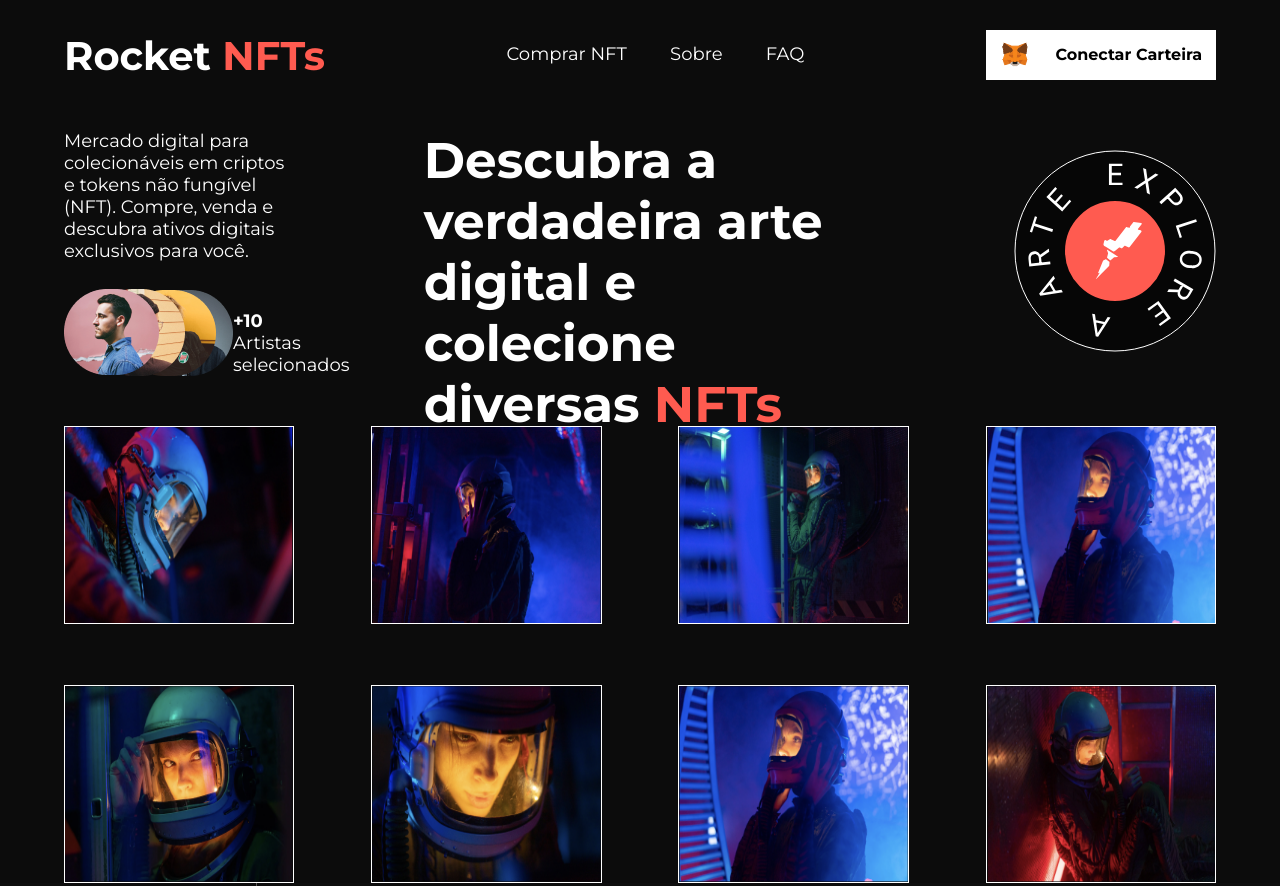
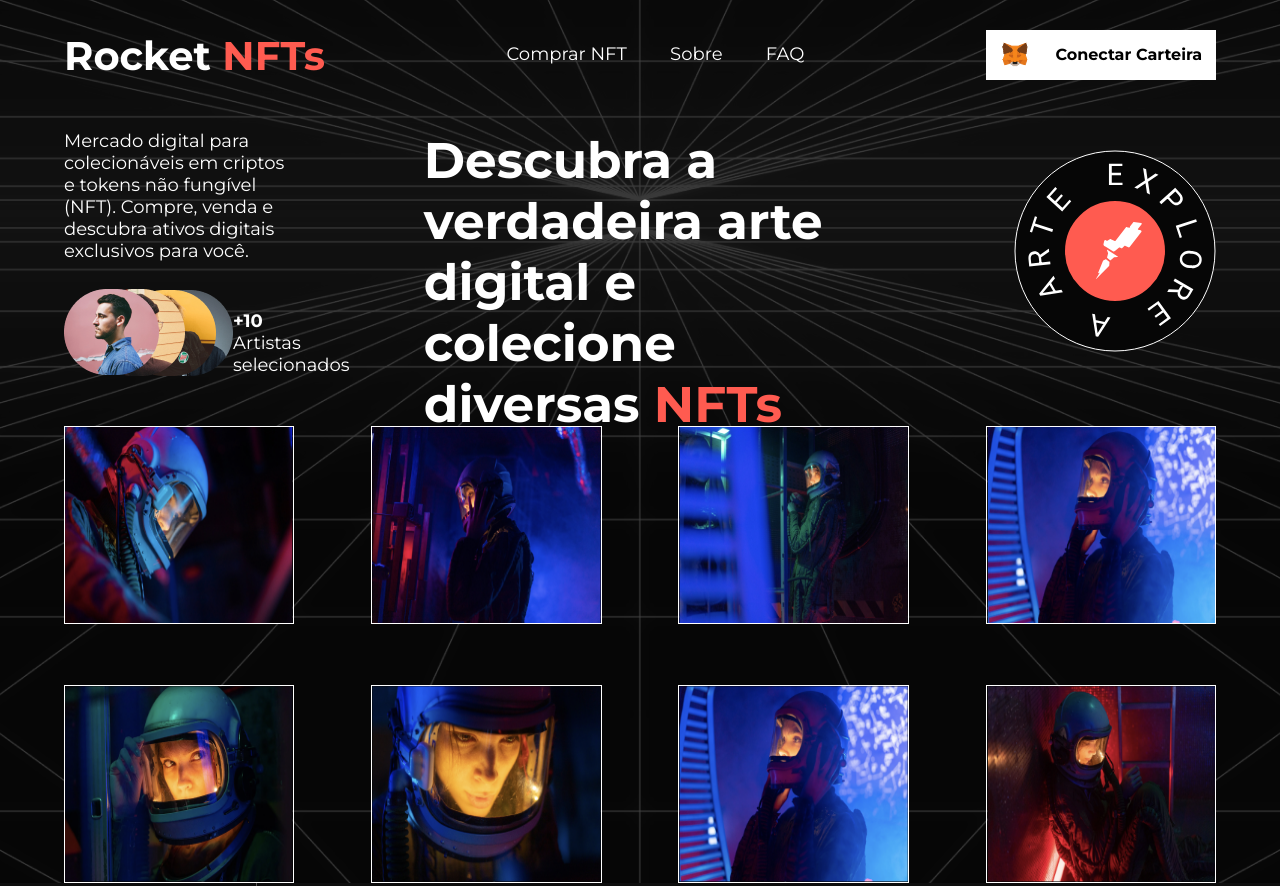
Before and after one commit to Jeanaraga/Pagina-de-NFT, a plain HTML site: page index.html in a window 1280 px wide. Shown: the top 886 px of the page. Drawn offline with Linux system fonts and the light colour scheme; the site is published under a folder, as on GitHub Pages, so addresses that start at the root find nothing.

Commit message:
Arrumei o Bug do Background-image

```diff
--- a/assets/css/style.css
+++ b/assets/css/style.css
@@ -17,7 +17,7 @@
 
 body {
     background-color: #0c0c0c;
-    background-image: url("/assets/img/background.png");
+    background-image: url(../img/background.png);
     background-position: center;
     font-family: 'Montserrat', sans-serif;
 }
```
